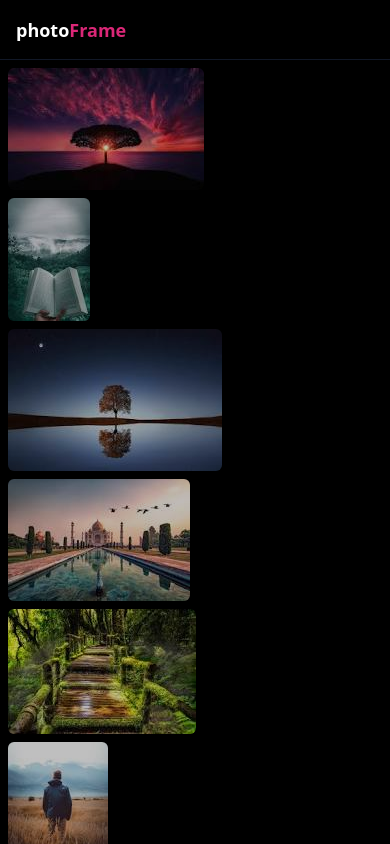
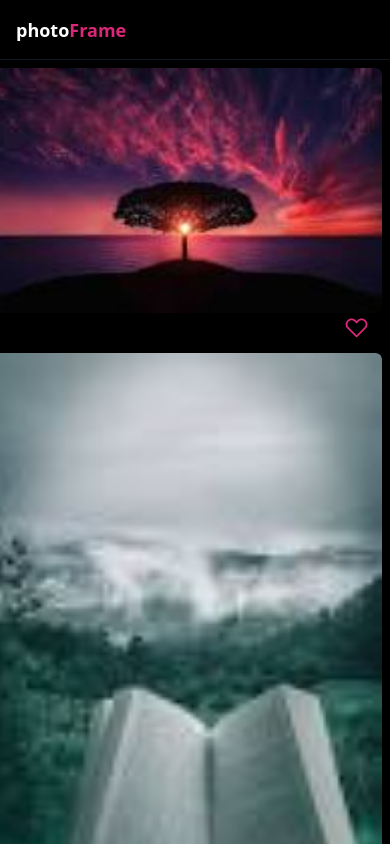
Before and after one commit to Harish-b-03/gallery, a Next.js app: page / in a window 390 px wide. Shown: the top 844 px of the page. Built offline with nearby package versions, Linux system fonts and the light colour scheme.

Commit message:
Liked added

```diff
--- a/package.json
+++ b/package.json
@@ -17,7 +17,7 @@
     "next": "13.2.3",
     "react": "18.2.0",
     "react-dom": "18.2.0",
-    "react-responsive-masonry": "^2.1.7",
+    "react-masonry-css": "^1.0.16",
     "typescript": "4.9.5"
   },
   "devDependencies": {
--- /dev/null
+++ b/src/components/Icons/heart_filled.tsx
@@ -0,0 +1,37 @@
+import React from 'react'
+
+const HeartFilled = () => {
+  return (
+    <svg
+        xmlns="http://www.w3.org/2000/svg"
+        width="60"
+        height="60"
+        viewBox="0 0 130 130"
+    >
+        <path
+            fill="rgb(219 39 119)"
+            fill-rule="evenodd"
+            d="M12.65 16.684a12.488 12.488 0 0 0 0 17.653l1.758 1.765 17.588 17.653 17.587-17.653 1.759-1.765a12.488 12.488 0 0 0 0-17.653 12.376 12.376 0 0 0-17.588 0l-1.758 1.765-1.759-1.765a12.376 12.376 0 0 0-17.587 0z"
+        />
+
+        <path
+            fill="none"
+            stroke="#fff"
+            stroke-linecap="round"
+            stroke-linejoin="round"
+            stroke-width="1.999"
+            d="M14.14 29.77a8.497 8.497 0 0 1 0-8.497 8.497 8.497 0 0 1 7.36-4.249"
+            opacity=".4"
+        />
+
+        <path
+            fill="#d30045"
+            fill-rule="evenodd"
+            d="M21.444 13.015a12.372 12.372 0 0 0-8.794 3.666 12.634 12.634 0 0 0-1.347 1.62c.02-.02.02-.023.032-.035a11.297 11.297 0 0 1 16.053 0l2.372 2.392 1.605-1.613c.206-.207.423-.394.64-.581L30.24 16.68a12.372 12.372 0 0 0-8.794-3.667zm21.103 0c-2.592 0-5.176.826-7.365 2.452a11.286 11.286 0 0 1 11.469 2.8 11.397 11.397 0 0 1 0 16.111l-1.605 1.613-15.374 15.432 2.323 2.332L49.583 36.1l1.757-1.766a12.49 12.49 0 0 0 0-17.654 12.372 12.372 0 0 0-8.793-3.666z"
+        />
+
+    </svg>
+  )
+}
+
+export default HeartFilled
--- /dev/null
+++ b/src/components/Icons/heart_outline.tsx
@@ -0,0 +1,24 @@
+
+interface HeartOutlineIconProps{
+    className: string,
+    width: number,
+    height: number,
+}
+
+const HeartOutlineIcon:React.FC<HeartOutlineIconProps> = ({className, width, height}) => {
+  return (
+    <svg
+        xmlns="http://www.w3.org/2000/svg"
+        width="100"
+        height="100"
+        viewBox="0 0 55 55"
+    >
+        <path
+            fill="rgb(219 39 119)"
+            d="M7.54118788,3.94746435 C6.26949528,2.67577175 4.21213798,2.66959186 2.94594467,3.93578517 C1.67975136,5.20197847 1.68593125,7.25933578 2.95762385,8.53102838 L7.66511771,13.2385222 C7.86037986,13.4337844 8.17696235,13.4337844 8.3722245,13.2385222 L13.0552592,8.55824992 C14.3185076,7.28794108 14.3145137,5.23634816 13.0425975,3.9644319 C11.7686258,2.69046028 9.71030505,2.68427942 8.44184829,3.95273618 L7.99458434,4.40086081 L7.54118788,3.94746435 Z M12.3461846,7.85311643 L8.01867111,12.1778621 L3.66473063,7.8239216 C2.78261454,6.94180551 2.77833654,5.51760686 3.65305145,4.64289195 C4.52776637,3.76817703 5.95196501,3.77245504 6.8340811,4.65457113 L7.64343658,5.46392661 C7.84203355,5.66252358 8.16520275,5.65863044 8.35895787,5.4553069 L9.14895507,4.65984296 C10.0259337,3.7828643 11.4510959,3.78714387 12.3354907,4.67153868 C13.2178269,5.55387487 13.2205911,6.97382279 12.3461846,7.85311643 Z"
+        />
+    </svg>
+  )
+}
+
+export default HeartOutlineIcon
--- /dev/null
+++ b/src/components/Image.tsx
@@ -0,0 +1,49 @@
+import { useState } from "react"
+import HeartFilled from "./Icons/heart_filled"
+import HeartOutlineIcon from "./Icons/heart_outline"
+
+export interface ImageProps{
+    image: {
+        id: number,
+        src: string,
+    }
+}
+
+const Image:React.FC<ImageProps> = ({image}) => {
+  const [liked, setLiked] = useState(false);
+  const [showLike, setShowLike] = useState(false)
+
+  return (
+    <div onDoubleClick={()=>setLiked(!liked)} onMouseEnter={()=>setShowLike(true)} onMouseLeave={()=>setShowLike(false)} className="relative mb-[10px] ml-[10px] rounded-md overflow-hidden">
+      <img
+          src={image.src}
+          alt=''
+          className='w-full rounded-md object-cover md:opacity-75 transition-all duration-300 cursor-pointer hover:opacity-100'
+      />
+      <div className="sm:hidden w-full h-[30px] flex justify-end items-start bg-transparent overflow-hidden">
+        <div onClick={()=>{setLiked(!liked)}} className="w-[40px] h-[40px] cursor-pointer overflow-hidden">
+          {
+            (liked)?
+            <HeartFilled/>
+            :
+            <HeartOutlineIcon className={'fill-white scale-50 cursor-pointer'} width={10} height={10}/>
+          }
+        </div>
+      </div>
+      {
+        showLike &&
+        <div onClick={()=>{setLiked(!liked)}} className="hidden sm:block absolute w-[40px] h-[40px] top-2 right-2 cursor-pointer overflow-hidden">
+
+          {
+            (liked)?
+            <HeartFilled/>
+            :
+            <HeartOutlineIcon className={'fill-white scale-50 cursor-pointer'} width={10} height={10}/>
+          }
+        </div>
+      }
+    </div>
+  )
+}
+
+export default Image
--- a/src/pages/index.tsx
+++ b/src/pages/index.tsx
@@ -1,7 +1,8 @@
 import Layout from '@/containers/Layout'
 import { images } from '@/data'
 import Head from 'next/head'
-import Masonry, {ResponsiveMasonry} from "react-responsive-masonry"
+import Image from '@/components/Image'
+import Masonry from "react-masonry-css"
 
 export default function Home() {
   return (
@@ -12,25 +13,19 @@ export default function Home() {
         <meta name="viewport" content="width=device-width, initial-scale=1" />
       </Head>
       <main className='w-full h-fit flex justify-center items-center box-border overflow-x-hidden'>
-        <ResponsiveMasonry
-          columnsCountBreakPoints={{350: 1, 750: 2, 900: 4}}
-          className='w-full px-[8px] mt-[68px] sm:w-4/5 sm:px-0 h-fit sm:mt-24'
+        <Masonry
+          breakpointCols={{640: 1, 900: 4, default: 4}}
+          className='my-masonry-grid w-full px-[8px] mt-[68px] sm:w-4/5 sm:px-0 h-fit sm:mt-24'
+          columnClassName=""
           >
-          <Masonry gutter='8px' className=''>
           {
             images.map((image, index)=>{
               return(
-                  <img
-                    key={index}
-                    src={image.src}
-                    alt=''
-                    className='rounded-md object-contain opacity-75 transition-all duration-300 cursor-pointer hover:opacity-100'
-                  />
+                <Image key={index} image={image}/>
               )
             })
           }
         </Masonry>
-        </ResponsiveMasonry>
       </main>
     </Layout>
   )
--- a/src/styles/globals.css
+++ b/src/styles/globals.css
@@ -86,3 +86,43 @@
 body{
   overflow-x: hidden;
 }
+
+/* width */
+::-webkit-scrollbar {
+  width: 5px;
+}
+
+/* Track */
+::-webkit-scrollbar-track {
+  background: black;
+}
+
+/* Handle */
+::-webkit-scrollbar-thumb {
+  background: rgb(219 39 119);
+}
+
+/* Handle on hover */
+::-webkit-scrollbar-thumb:hover {
+  background: rgb(157 23 77);
+}
+
+.my-masonry-grid {
+  display: -webkit-box; /* Not needed if autoprefixing */
+  display: -ms-flexbox; /* Not needed if autoprefixing */
+  display: flex;
+  margin-left: -30px; /* gutter size offset */
+  width: auto;
+}
+.my-masonry-grid_column {
+  padding-left: 10px; /* gutter size */
+  background-clip: padding-box;
+}
+
+/* Style your items */
+.my-masonry-grid_column > div { /* change div to reference your elements you put in <Masonry> */
+  background: black;
+  margin-bottom: 10px;
+  height: fit;
+  width: fit;
+}
```
Also changed, not shown: 1 other file (tests, documents, lock files or other folders). Lines whose indentation alone changed are shown as unchanged.
